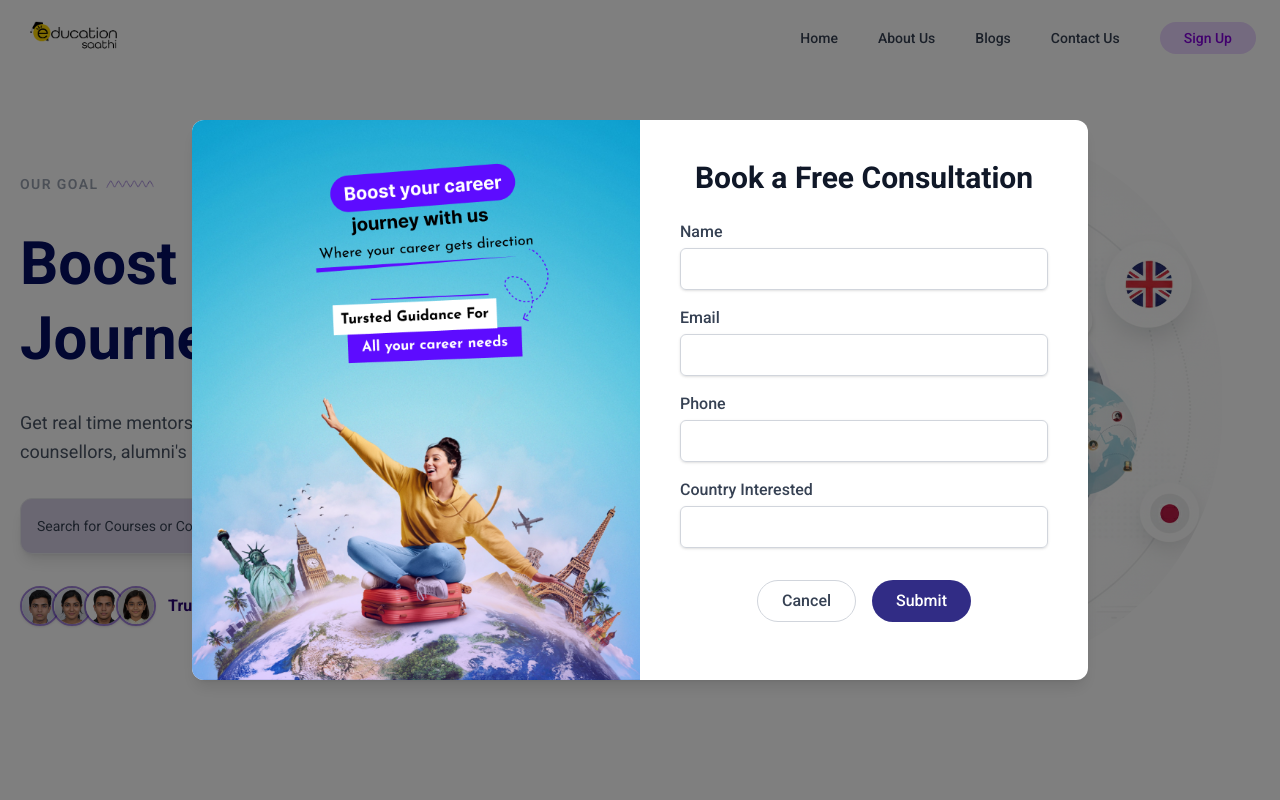
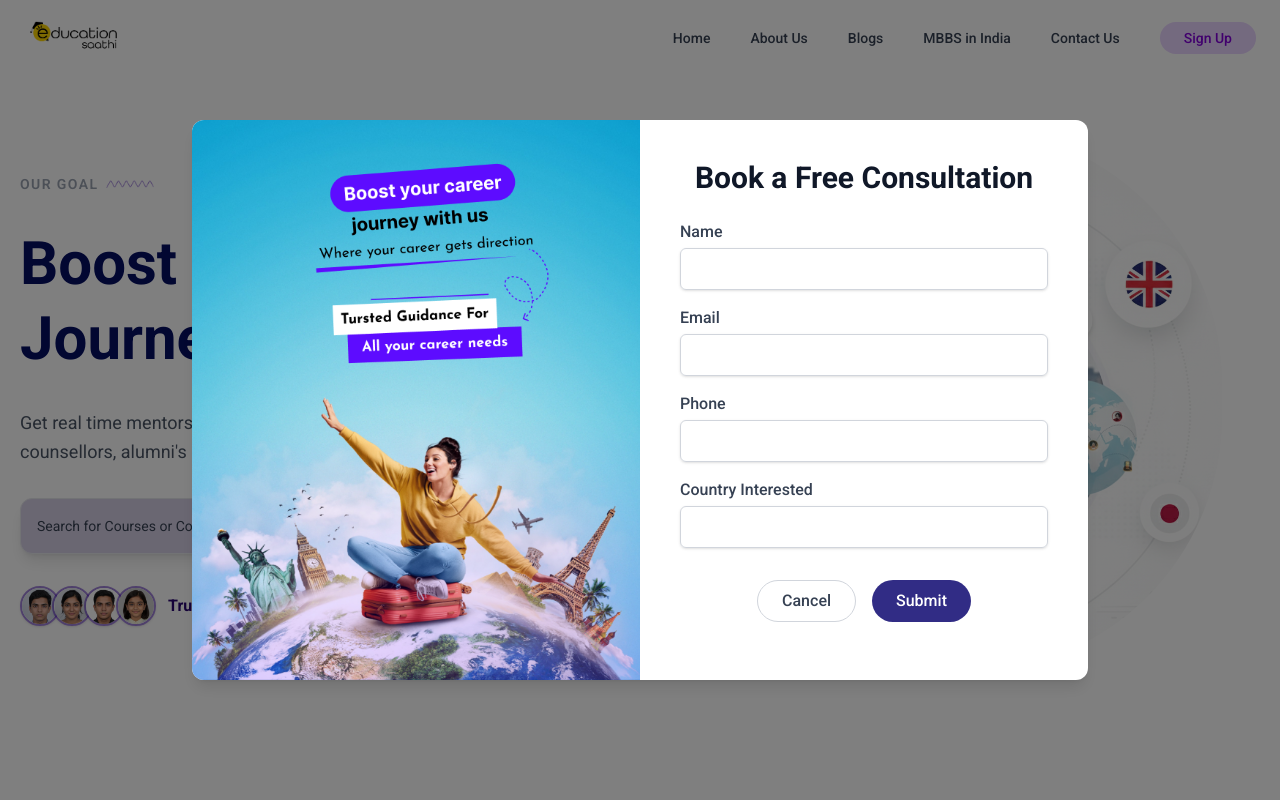
Before and after one commit to educationmentor/educationmentor, a React (Vite) app in the folder client/: page / in a window 1280 px wide. Shown: the top 800 px of the page. Built offline with nearby package versions, Linux system fonts and the light colour scheme.

Commit message:
Add Mbbs in India on Nav

```diff
--- a/client/src/components/Navbar.jsx
+++ b/client/src/components/Navbar.jsx
@@ -33,6 +33,11 @@ const Navbar = () => {
           <li>
             <Link to="/blogs" className="hover:text-purple-600">
               Blogs
+            </Link>
+          </li>
+          <li>
+            <Link to="/mbbs-in-india" className="hover:text-purple-600">
+              MBBS in India
             </Link>
           </li>
           <li>
```
